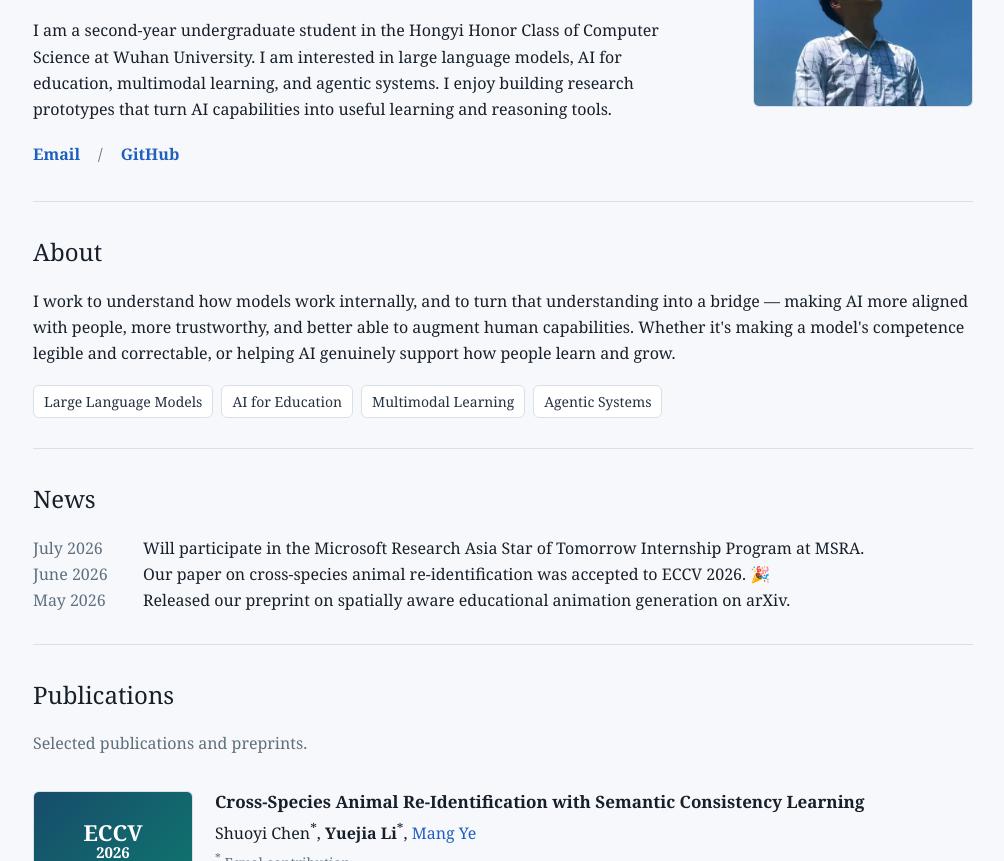
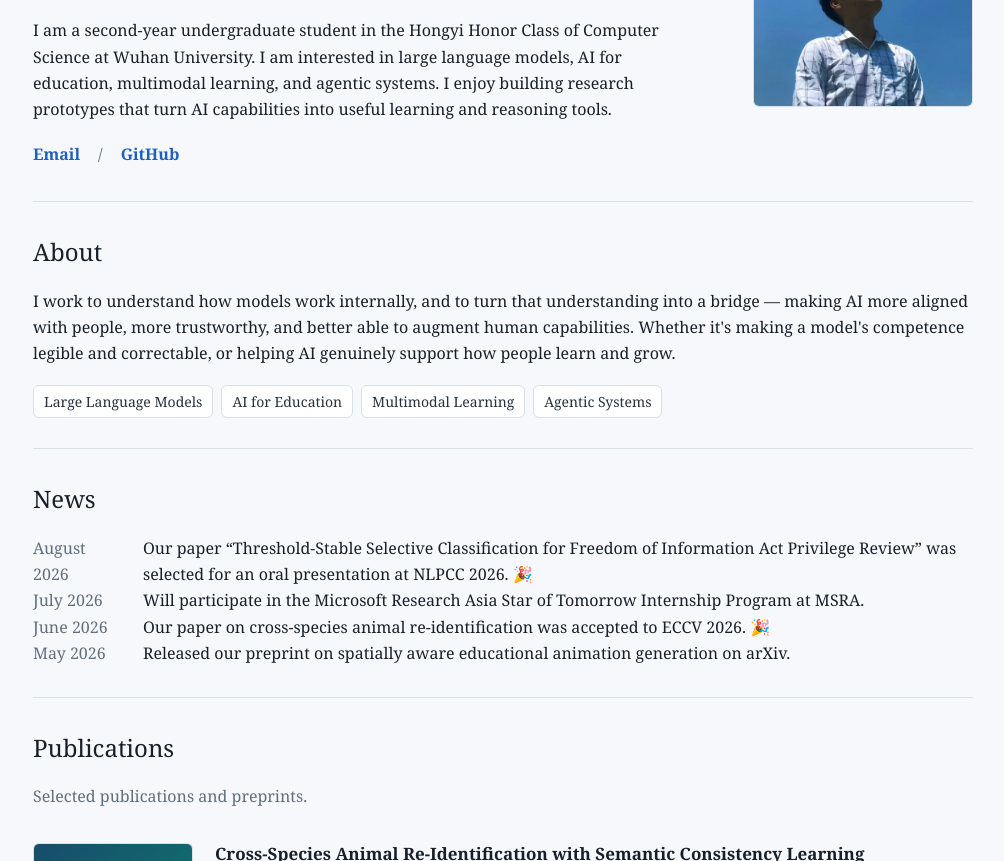
Before and after one commit to Kemalau/Kemalau.github.io, a plain HTML site: page index.html in a window 1280 px wide. Shown: the part 239-1100 px from the top of the page, without its empty margins (137-1141 px from the left). Drawn offline with Linux system fonts and the light colour scheme.

Commit message:
Add NLPCC 2026 oral presentation news

```diff
--- a/index.html
+++ b/index.html
@@ -52,6 +52,10 @@
     <section id="news" class="section">
       <h2>News</h2>
       <ul class="news-list">
+        <li>
+          <time datetime="2026-08">August 2026</time>
+          <span>Our paper “Threshold-Stable Selective Classification for Freedom of Information Act Privilege Review” was selected for an oral presentation at NLPCC 2026. 🎉</span>
+        </li>
         <li>
           <time datetime="2026-07">July 2026</time>
           <span>Will participate in the Microsoft Research Asia Star of Tomorrow Internship Program at MSRA.</span>
```
